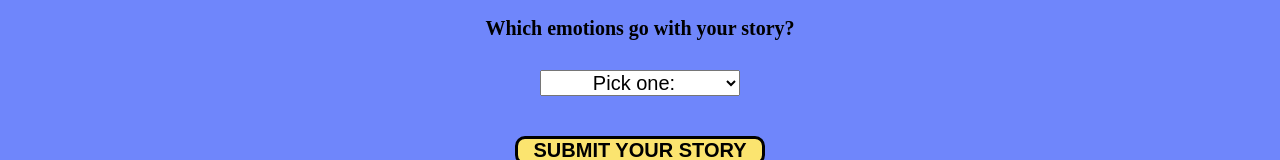
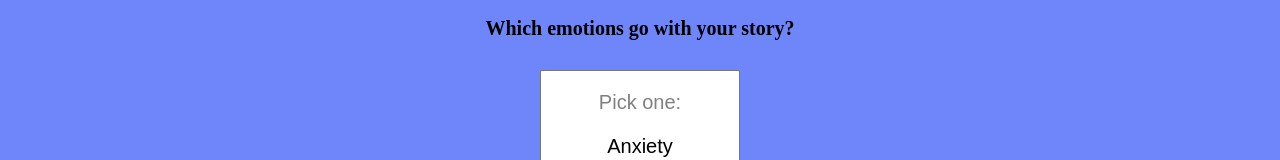
Before and after one commit to code-by-mandy/apart-together, a React (Create React App) app: page / in a window 1280 px wide. Both pictures are taken after a click on the button "TELL YOUR STORY". Shown: the part 611-771 px from the top of the page. Built offline with nearby package versions, Linux system fonts and the light colour scheme; no server answers; the database is empty.

Commit message:
multiple emotion tags option + filterable!

```diff
--- a/src/App.js
+++ b/src/App.js
@@ -33,12 +33,14 @@ function App() {
     const copyOfAllStories = [...allStories];
     const filteredStories = copyOfAllStories.filter(
       (story) => {
-        return story.emotion === emotion;
+        const emotionsArray = story.emotion.split(' ');
+        return emotionsArray.includes(emotion);;
       });
 
     setFilteredStories(filteredStories);
   }
 
+  //all stories option
 
 
   return (
--- a/src/Form.js
+++ b/src/Form.js
@@ -5,14 +5,28 @@ import firebase from './firebase';
 function Form({closeForm}) {
     //states that store user input per form
     const [userTale, setUserTale] = useState("");
-    const [storyEmotion, setStoryEmotion] = useState("");
+    const [emotionString, setEmotionString] = useState("");
+
+    const emotionTags = (e) => {
+        const emotionsCollection = e.target.selectedOptions;
+        let emotionsArray = []
+
+        Array.from(emotionsCollection).forEach ( emotion => {
+            emotionsArray.push(emotion.value);
+        })
+
+        const emotionString = Array.from(emotionsArray).join(' ');
+
+        setEmotionString(emotionString);
+
+    }
 
     //state that stores boolean value of whether form has been submitted or not - for closeForm prop method
     const [submitted, setSubmitted] = useState(false);
 
     // create individual story object with emotion and post keys, their values set by storyEmotion and userTale state values from event listeners
     const oneStory = {
-        emotion: storyEmotion,
+        emotion: emotionString,
         post: userTale,
         date: firebase.database.ServerValue.TIMESTAMP
     };
@@ -23,7 +37,7 @@ function Form({closeForm}) {
         const dbRef = firebase.database().ref();
         dbRef.push(oneStory);
         setUserTale("");
-        setStoryEmotion("");
+        setEmotionString("");
         setSubmitted(true);
     }
 
@@ -52,21 +66,28 @@ function Form({closeForm}) {
             <select
                 id="emotion"
                 name="emotion"
-                onChange={(e) => setStoryEmotion(e.target.value)}
-                value={storyEmotion}
-                required>
+                onChange={emotionTags}
+                required
+                multiple
+                size="6"
+                >
                 <option value="" disabled>Pick one:</option>
                 <option value="anxious">Anxiety</option>
                 <option value="frustrated">Frustration</option>
                 <option value="sad">Sadness</option>
-                <option value="mad">Madness</option>
                 <option value="grateful">Gratitude</option>
                 <option value="inspired">Inspiration</option>
-                <option value="...other">Other</option>
+                <option value="custom">Other</option>
             </select>
+            <label htmlFor="custom" name="custom">How do you feel?</label>
+            {/* <textarea type="text" id="custom" name="custom" maxLength="20" value={storyEmotion}></textarea> */}
             <button type="submit">Submit your story</button>
         </form>
     )
 }
 
 export default Form;
+
+//add other option to form
+//add text input field for other
+//if other,
--- a/src/firebase.js
+++ b/src/firebase.js
@@ -4,14 +4,14 @@ import 'firebase/database';
 // Your web app's Firebase configuration
 
 const firebaseConfig = {
-  apiKey: "AIzaSyDmA4LNf8gL6Fc3PvTIYRb0iw7W8vDPmoU",
-  authDomain: "mandypmarkh-covid-confidential.firebaseapp.com",
-  databaseURL: "https://mandypmarkh-covid-confidential-default-rtdb.firebaseio.com",
-  projectId: "mandypmarkh-covid-confidential",
-  storageBucket: "mandypmarkh-covid-confidential.appspot.com",
-  messagingSenderId: "282912379020",
-  appId: "1:282912379020:web:a031287e7c28614f132ba9"
-  };
+  apiKey: "AIzaSyD2VggmQX6aS7891qjL-IsDmhmMrbi3pJw",
+  authDomain: "post-its-103b1.firebaseapp.com",
+  databaseURL: "https://post-its-103b1-default-rtdb.firebaseio.com",
+  projectId: "post-its-103b1",
+  storageBucket: "post-its-103b1.appspot.com",
+  messagingSenderId: "492789366845",
+  appId: "1:492789366845:web:c4422c3c2a8fa843aa2a54"
+};
 // Initialize Firebase
 firebase.initializeApp(firebaseConfig);
 
```
